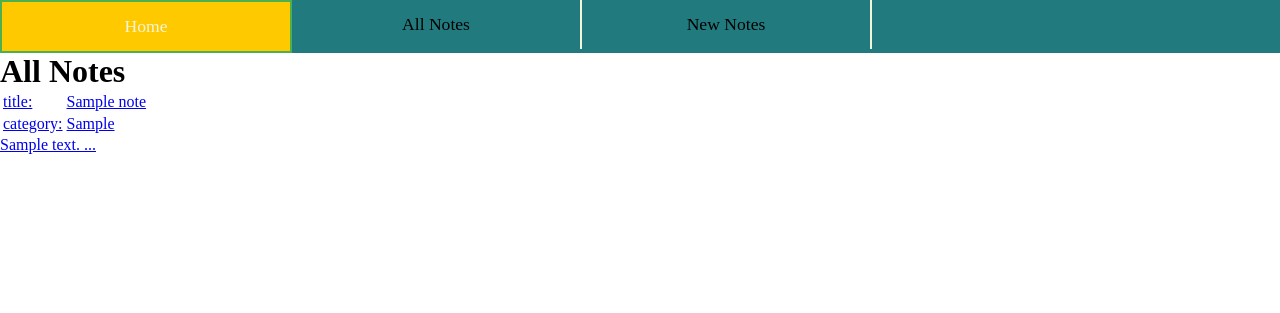
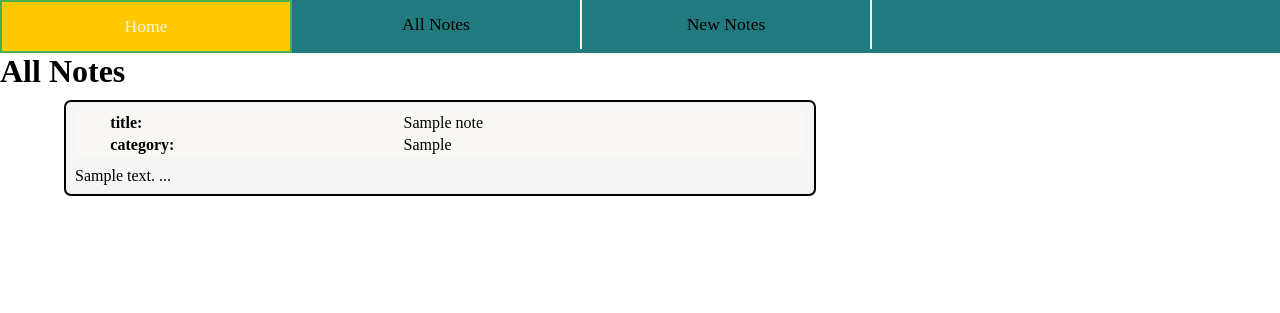
Before and after one commit to blackwakhu/note-taking-app-django, a Django app: a page that uses note_taker/templates/all_notes.html in a window 1280 px wide. Shown: the top 313 px of the page. Run offline with Django 5.2, Linux system fonts and the light colour scheme; tables that the repository leaves empty hold one stand-in row (values such as "Sample post").

Commit message:
done with all notes

```diff
--- a/note_taker/static/css/style.css
+++ b/note_taker/static/css/style.css
@@ -136,3 +136,44 @@ input[type='text']{
   padding: 8px;
   font-size: 1.1em;
 }
+
+/* all notes page */
+
+.note-card{
+  margin-top: 10px;
+  border: solid 2px black;
+  width: 60%;
+  border-radius: 7px;
+  background: whitesmoke;
+  padding: 9px;
+}
+
+.note-detail a{
+  color: inherit;
+  text-decoration: none;
+}
+
+.note-detail{
+  margin-left: 5%;
+  margin-top: 10px;
+}
+
+.note-card:hover{
+  background: #10898d;
+}
+
+.note-detail a:hover{
+  color: #ffff80;
+}
+
+.all-notes-table{
+  margin: 0;
+  margin-bottom: 10px;
+  width: 100%;
+  background-color: rgba(255, 250, 240, .3);
+}
+
+.all-notes-table th{
+  float: left;
+  margin-left: 10%;
+}
--- a/note_taker/templates/all_notes.html
+++ b/note_taker/templates/all_notes.html
@@ -5,21 +5,21 @@
 {% block content %}
   <h1>All Notes</h1>
   {% if data|length > 0 %}
-    <div>
+    <div class="note-detail">
       {% for x in data %}
         <a href="{% url 'note' note_id=x.id %}">
           <div class="note-card">
-            <table>
+            <table class="all-notes-table">
               <tr>
-                <td>title:</td>
+                <th>title:</th>
                 <td>{{x.title}}</td>
               </tr>
               <tr>
-                <td>category:</td>
+                <th>category:</th>
                 <td>{{x.category}}</td>
               </tr>
             </table>
-            <p>{{x.content|slice:":20"}} ...</p>
+            <p>{{x.content|slice:":100"}} ...</p>
           </div>
         </a>
       {% endfor %}
```
